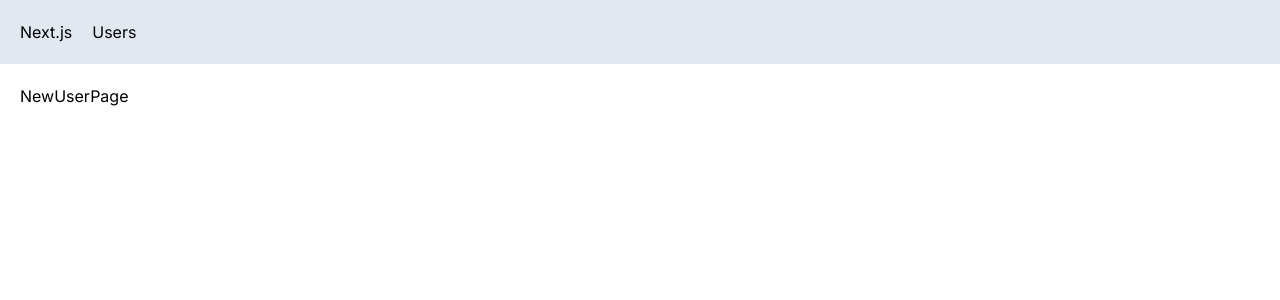
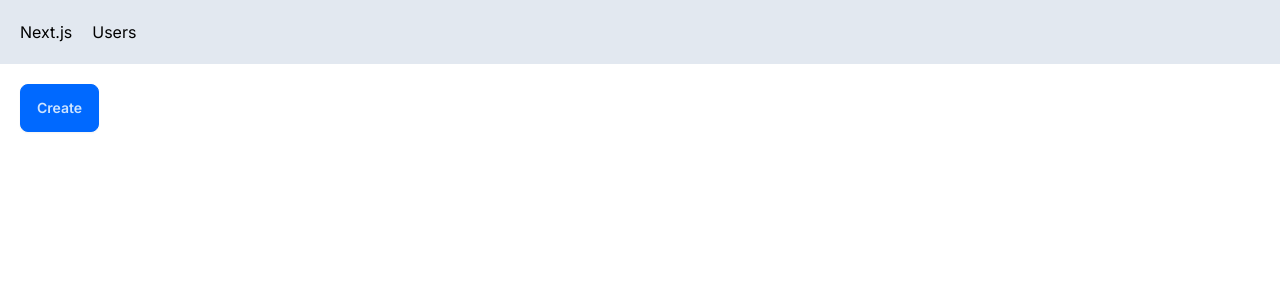
Before and after one commit to ryguyroberts/Nextjs_test, a Next.js app: page /users/new in a window 1280 px wide. Shown: the top 300 px of the page. Built offline with nearby package versions, Linux system fonts and the light colour scheme.

Commit message:
update new user route

```diff
--- a/app/users/new/page.tsx
+++ b/app/users/new/page.tsx
@@ -1,8 +1,14 @@
+'use client'
 import React from 'react'
+import { useRouter } from 'next/navigation'
 
 const NewUserPage = () => {
+  const router = useRouter();
+
   return (
-    <div>NewUserPage</div>
+    <button
+      className='btn btn-primary'
+      onClick={()=> router.push('/users')}>Create</button>
   )
 }
 
--- a/app/users/page.tsx
+++ b/app/users/page.tsx
@@ -1,5 +1,6 @@
 import React from 'react'
 import UserTable from './UserTable';
+import Link from 'next/link';
 
 interface Props {
   searchParams: { sortOrder : string }
@@ -10,6 +11,7 @@ const UsersPage = async ( {searchParams :{ sortOrder }} : Props) => {
   return (
     <>
       <h1>Users</h1>
+      <Link href="/users/new" className='btn'>NEW USER</Link>
       <UserTable sortOrder={sortOrder} />
     </>
   )
```
